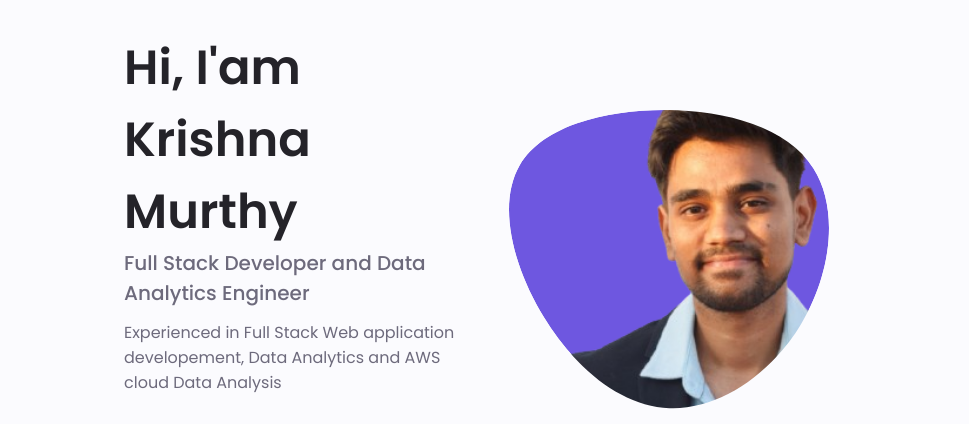
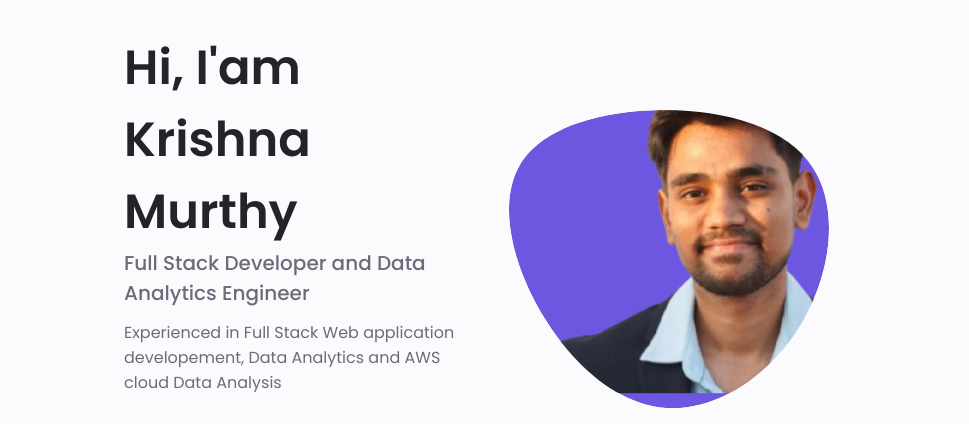
Before and after one commit to krishnamurthy-srinivasan/krishna-murthy-portfolio, a plain HTML site: page index.html in a window 1280 px wide. Shown: the part 152-576 px from the top of the page, 184-1153 px from the left. Drawn offline with nearby package versions, Linux system fonts and the light colour scheme.

Commit message:
Update index.html

```diff
--- a/index.html
+++ b/index.html
@@ -100,7 +100,7 @@
                                     165.547 130.807 187.559 100.226 186.353C69.6454 185.297 41.0228 161.023 21.7403
                                     129.362C2.45775 97.8511 -7.48481 59.1033 6.67581 34.5279C20.9871 10.1032 59.7028
                                     -0.149132 97.9666 0.00163737C136.23 0.303176 174.193 10.857 190.312 36.4879Z"/>
-                                    <image class="home__blob-img" x="0" y="0" width="100%" height="100%" preserveAspectRatio="xMidYMid slice" href="assets/img/portfolio.png"/>
+                                    <image class="home__blob-img" x="0" y="-10" width="100%" height="100%" preserveAspectRatio="xMidYMid slice" href="assets/img/portfolio.png"/>
                                 </g>
                             </svg>
                         </div>
```
